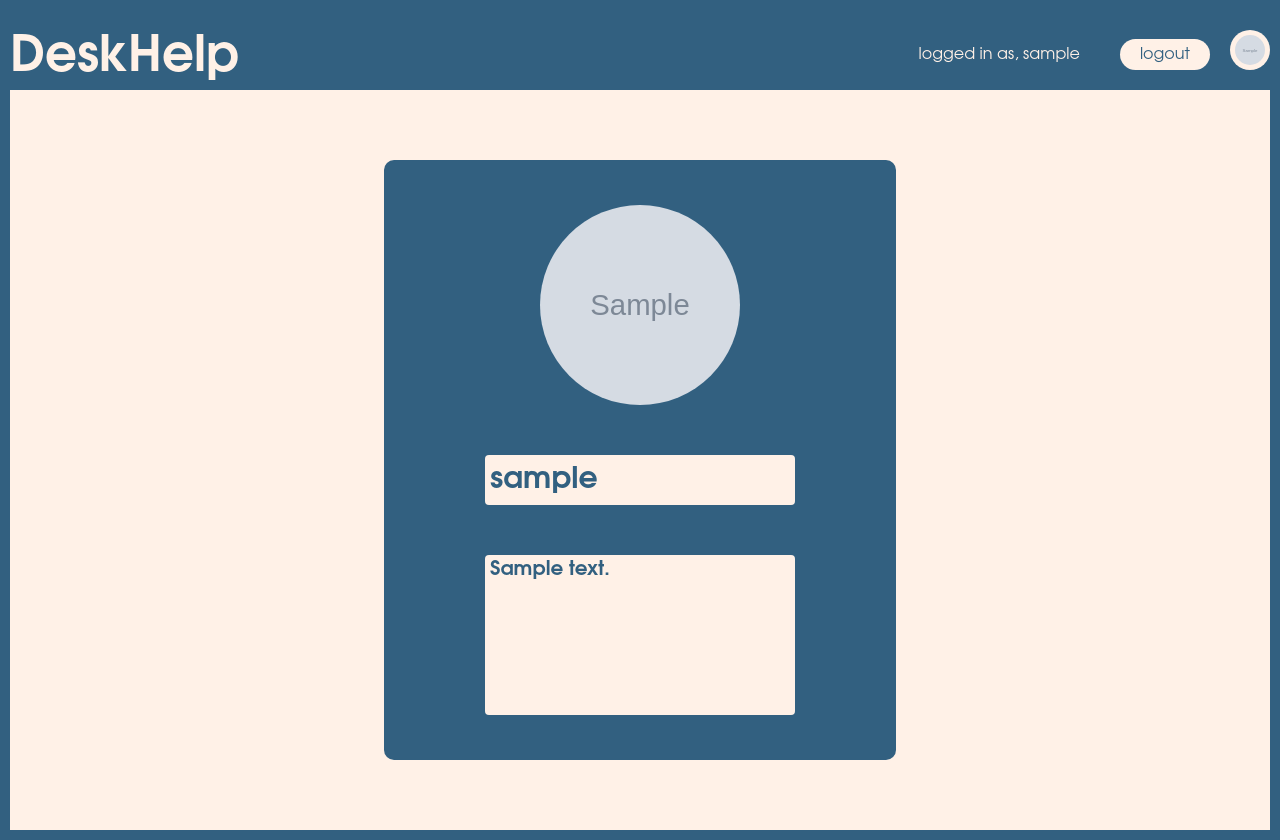
After one commit to yashsuvarna797-ship-it/Desk-help, a Django app: page /UserProfile/1/ in a window 1280 px wide. The commit adds this page. Run offline with Django 5.2, Linux system fonts and the light colour scheme; a user stored in the database is signed in; tables that the repository leaves empty hold one stand-in row (values such as "Sample post"); grey boxes marked "Sample" are stand-in pictures.

Commit message:
Add view other user profile feature and fix bugs

```diff
--- a/mysite/DeskHelp/static/DeskHelp/style.css
+++ b/mysite/DeskHelp/static/DeskHelp/style.css
@@ -101,6 +101,28 @@ a{
     cursor: pointer;
     font-family:var(--logo-font);
     color:var(--blue);
+}
+
+.profile-picture{
+    display:flex;
+    align-items:center;
+    justify-content:center;
+    height:40px;
+    width:40px;
+    margin: 10px;
+    background-color: var(--skin);
+    color: black;
+    border: none;
+    border-radius: 40px;
+    cursor: pointer;
+    font-family:var(--logo-font);
+    color:var(--blue);
+}
+
+.profile-picture img{
+    height:30px;
+    width:30px;
+    border-radius:40px;
 }
 
 .logout:hover{
@@ -714,6 +736,22 @@ form{
     background-color:var(--skin);
 }
 
+.user-details-bio{
+    display:flex;
+    align-items:flex-start;
+    font-family:var(--logo-font);
+    color:var(--blue);
+    font-size:20px;
+    font-weight:bold;
+    padding:5px;
+    margin-top:50px;
+    min-height: 150px;
+    height: auto;
+    width: 300px;
+    border-radius:4px;
+    background-color:var(--skin);
+}
+
 .edit{
     margin:0;
     height:30px;
@@ -729,6 +767,20 @@ form{
     display:flex;
     flex-direction:row;
     align-items:self-end;
+}
+
+.other-user-profile{
+    margin:70px;
+    display: flex;
+    align-items: center;
+    justify-content: center;
+    flex-direction: column;
+    background-color: var(--blue);
+    height: 75vh;
+    width: 40vw;
+    border-radius: 10px;
+    padding: 20px;
+    box-sizing: border-box;
 }
 
 #id_profile_pic{
--- a/mysite/DeskHelp/templates/DeskHelp/base.html
+++ b/mysite/DeskHelp/templates/DeskHelp/base.html
@@ -27,7 +27,9 @@
                     </a>
 
                     <a href="{% url 'profile' %}">
-                        <div class="logout">profile</div>
+                        <div class="profile-picture">
+                            <img src="{{ user.profile.profile_pic.url }}">
+                        </div>
                     </a>
 
 
--- /dev/null
+++ b/mysite/DeskHelp/templates/DeskHelp/other_profile.html
@@ -0,0 +1,21 @@
+{% extends 'DeskHelp/base.html' %}
+{% block title %}Profile{% endblock %}
+{% block content %}
+{% load static %}
+
+
+<div class="display-content">
+    <div class="other-user-profile">
+
+            <img src="{{ other_user.profile.profile_pic.url }}"
+            class="user-profile" alt="Profile Picture">
+
+            <div class="user-details">
+                {{ other_user.username }}
+            </div>
+
+            <div class="user-details-bio">{{ other_user.profile.bio }}</div>
+    </div>
+</div>
+
+{% endblock %}
--- a/mysite/DeskHelp/templates/DeskHelp/ticket/display_ticket_info.html
+++ b/mysite/DeskHelp/templates/DeskHelp/ticket/display_ticket_info.html
@@ -48,6 +48,11 @@
                 {% for comment in comments_list %}
                 <div class="datetime-div">
                     <div class="comment-div">
+                        <a href="{% url 'user_profile' comment.owner.id %}">
+                            <div class="profile-picture">
+                                <img src="{{ comment.owner.profile.profile_pic.url }}">
+                            </div>
+                        </a>
                         <p class="comment-owner">{{ comment.owner }}</p>
                         <p class="comment-content">{{ comment.comment }}</p>
 
--- a/mysite/DeskHelp/urls.py
+++ b/mysite/DeskHelp/urls.py
@@ -17,6 +17,6 @@ urlpatterns=[
     path('DeleteTicket/<int:pk>/', views.delete_ticket_view, name='delete_ticket'),
     path('UpdateTicket/<int:pk>/', views.UpdateTicketView.as_view(), name='update_ticket'),
     path('Profile', views.UpdateProfileView.as_view(), name='profile'),
-
+    path('UserProfile/<int:pk>/', views.other_users_profile_view, name='user_profile')
 
 ]
--- a/mysite/DeskHelp/views.py
+++ b/mysite/DeskHelp/views.py
@@ -171,3 +171,12 @@ class UpdateProfileView(UpdateView):
         profile,created = models.Profile.objects.get_or_create(user = self.request.user)
 
         return profile
+
+def other_users_profile_view(request, pk):
+    user = models.User.objects.filter(id=pk).first()
+
+    return render(
+                request,
+                'DeskHelp/other_profile.html',
+                {'other_user':user}
+                )
```
Also changed, not shown: mysite/media/profile_pics/WhatsApp_Image_2026-11-20_at_8.15.14_PM.jpeg (added), mysite/media/profile_pics/image-1.jpg (added), mysite/media/profile_pics/image-1_PiOfQAW.jpg (added).
